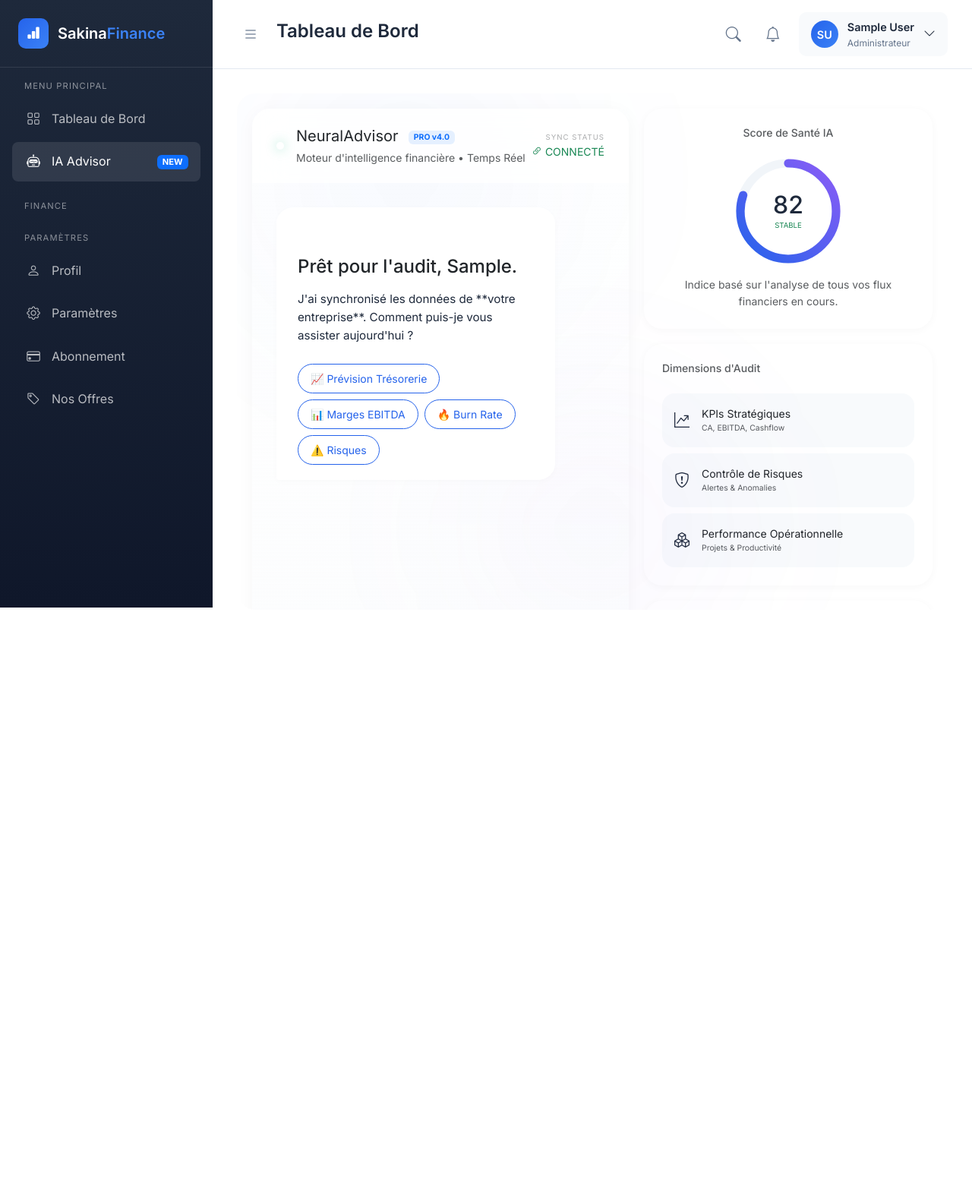
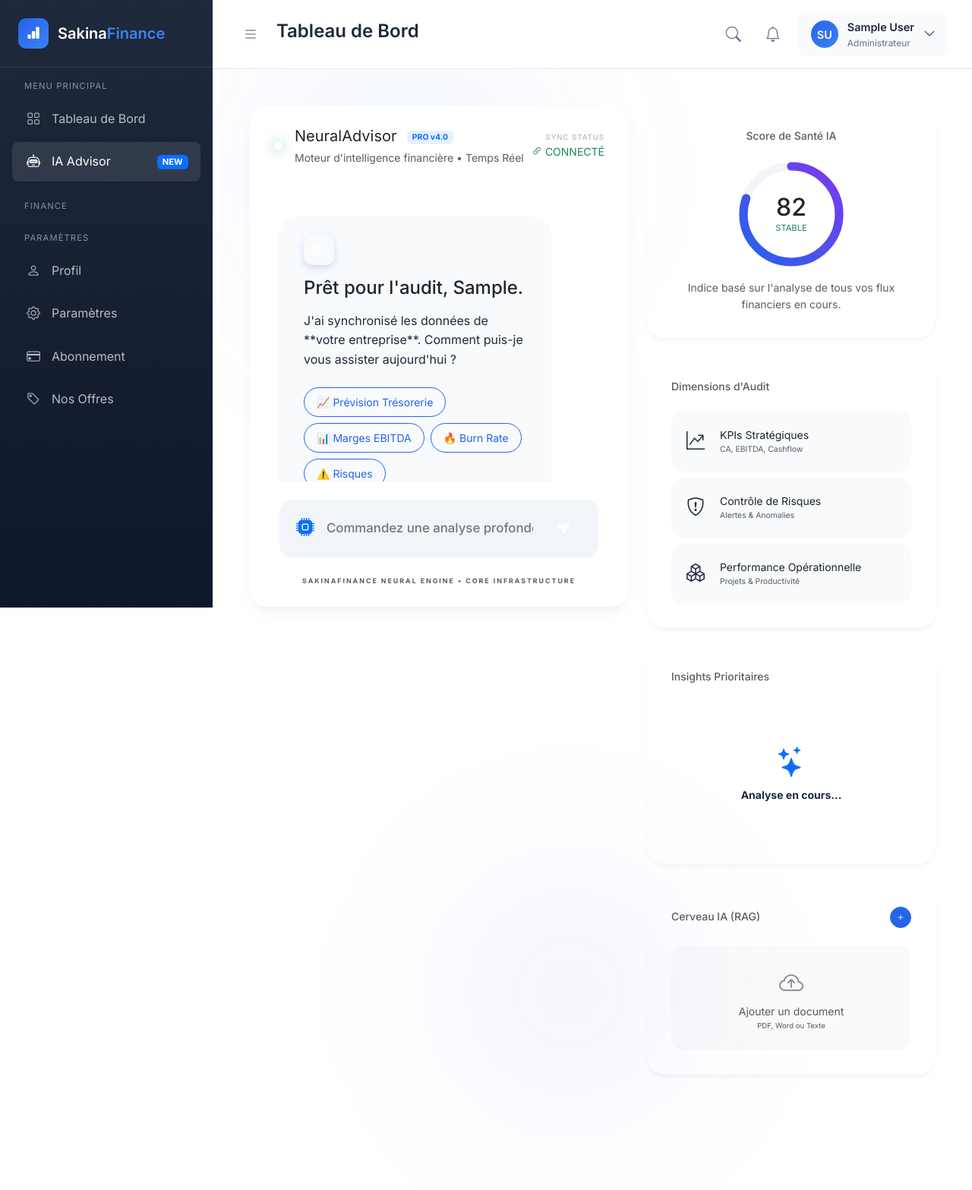
Before and after one commit to ba2664890/sakinafinance, a Django app: page /dashboard/ai-advisor/ in a window 1280 px wide. Shown: the whole page at 76% size. Before the commit the page ends 800 px from the top, so only its background shows below. Run offline with Django 5.2, Linux system fonts and the light colour scheme; the visitor is signed in with stand-in values (Sample User, id 1); data that the repository does not hold is empty; parts of the project's set-up code (start-up, migrations or seed data) failed here and were passed over.

Commit message:
ajout des fichiers modif

```diff
--- a/requirements.txt
+++ b/requirements.txt
@@ -141,3 +141,5 @@ xlrd==2.0.1
 yarl==1.23.0
 YubiOTP==1.0.0
 django-anymail[resend]==12.0
+pypdf
+docx2txt
--- a/sakinafinance/ai_engine/urls.py
+++ b/sakinafinance/ai_engine/urls.py
@@ -8,4 +8,5 @@ urlpatterns = [
     path('', views.ai_dashboard, name='ai_engine_dashboard'),
     path('api/forecast/', views.ai_forecast_api, name='ai_forecast_api'),
     path('api/chat/', views.api_ai_chat, name='api_ai_chat'),
+    path('api/knowledge/upload/', views.api_upload_knowledge, name='api_upload_knowledge'),
 ]
--- a/sakinafinance/hr/views.py
+++ b/sakinafinance/hr/views.py
@@ -23,7 +23,7 @@ def _get_company(request):
 
 
 @login_required
-def hr_view(request):
+def hr_dashboard(request):
     """Module RH & Paie — vue principale (Squelette)"""
     return render(request, 'hr/index.html', {'page_title': 'RH & Paie'})
 
--- a/templates/core/ai_advisor.html
+++ b/templates/core/ai_advisor.html
@@ -7,14 +7,14 @@
 <style>
     :root {
         --ai-primary: #2563eb;
-        --ai-secondary: #8b5cf6;
+        --ai-secondary: #7c3aed;
         --ai-accent: #10b981;
-        --ai-bg: #f8fafc;
+        --ai-bg: #f1f5f9;
         --ai-card: #ffffff;
-        --ai-glass: rgba(255, 255, 255, 0.8);
-        --ai-border: #e2e8f0;
-        --ai-text: #1e293b;
-        --ai-text-muted: #64748b;
+        --ai-glass: rgba(255, 255, 255, 0.9);
+        --ai-border: #cbd5e1;
+        --ai-text: #0f172a;
+        --ai-text-muted: #475569;
         --font-main: 'Outfit', sans-serif;
         --font-mono: 'JetBrains Mono', monospace;
     }
@@ -25,29 +25,43 @@
     .ai-wrapper {
         color: var(--ai-text);
         border-radius: 24px;
-        padding: 1.25rem;
-        height: calc(100vh - 120px);
+        padding: 1rem;
+        min-height: calc(100vh - 100px);
         display: grid;
         grid-template-columns: 1fr 380px;
-        gap: 1.25rem;
+        gap: 1.5rem;
         position: relative;
-        overflow: hidden;
     }
 
-    /* Soft Glows for Light Mode */
+    @media (max-width: 1200px) {
+        .ai-wrapper { grid-template-columns: 1fr 320px; }
+    }
+
+    @media (max-width: 991px) {
+        .ai-wrapper {
+            grid-template-columns: 1fr;
+            height: auto;
+            display: flex;
+            flex-direction: column;
+        }
+        .chat-section { height: 600px; order: 1; }
+        .sidebar-panel { order: 2; }
+    }
+
+    /* Soft Glows for Light Mode - Slightly more subtle */
     .bg-glow-1 {
         position: absolute; width: 600px; height: 600px;
-        background: radial-gradient(circle, rgba(37, 99, 235, 0.05) 0%, transparent 70%);
+        background: radial-gradient(circle, rgba(37, 99, 235, 0.08) 0%, transparent 70%);
         top: -200px; left: -100px; z-index: 0; filter: blur(100px);
         animation: float-glow 20s infinite alternate ease-in-out;
     }
     .bg-glow-2 {
         position: absolute; width: 500px; height: 500px;
-        background: radial-gradient(circle, rgba(139, 92, 246, 0.05) 0%, transparent 70%);
+        background: radial-gradient(circle, rgba(124, 58, 237, 0.08) 0%, transparent 70%);
         bottom: -100px; right: 300px; z-index: 0; filter: blur(80px);
         animation: float-glow 25s infinite alternate-reverse ease-in-out;
     }
-    @keyframes float-glow { 0% { transform: translate(0,0) scale(1); } 100% { transform: translate(100px, 50px) scale(1.1); } }
+    @keyframes float-glow { 0% { transform: translate(0,0) scale(1); } 100% { transform: translate(60px, 30px) scale(1.05); } }
 
     /* Central Chat Section */
     .chat-section {
@@ -58,13 +72,18 @@
         flex-direction: column;
         z-index: 1;
         overflow: hidden;
-        box-shadow: 0 4px 24px rgba(0,0,0,0.04);
+        box-shadow: 0 10px 25px -5px rgba(0, 0, 0, 0.05), 0 8px 10px -6px rgba(0, 0, 0, 0.05);
+        height: calc(100vh - 140px);
+    }
+
+    @media (max-width: 991px) {
+        .chat-section { height: 600px; }
     }
 
     .chat-header {
-        padding: 1.25rem 2rem;
-        border-bottom: 1px solid var(--ai-border);
-        background: rgba(255,255,255,0.8);
+        padding: 1.5rem 2rem;
+        border-bottom: 2px solid var(--ai-bg);
+        background: rgba(255,255,255,0.95);
         backdrop-filter: blur(20px);
         display: flex;
         justify-content: space-between;
@@ -72,74 +91,74 @@
     }
 
     .neural-dot {
-        width: 10px; height: 10px;
+        width: 12px; height: 12px;
         background: var(--ai-accent);
         border-radius: 50%;
-        box-shadow: 0 0 15px rgba(16, 185, 129, 0.4);
+        box-shadow: 0 0 15px rgba(16, 185, 129, 0.5);
         position: relative;
     }
     .neural-dot::after {
         content: ''; position: absolute; width: 100%; height: 100%; border-radius: 50%;
         background: var(--ai-accent); animation: ripple 2.5s infinite;
     }
-    @keyframes ripple { 0% { transform: scale(1); opacity: 0.6; } 100% { transform: scale(3); opacity: 0; } }
+    @keyframes ripple { 0% { transform: scale(1); opacity: 0.6; } 100% { transform: scale(3.5); opacity: 0; } }
 
     .chat-messages {
-        flex: 1; overflow-y: auto; padding: 2rem;
-        display: flex; flex-direction: column; gap: 1.5rem;
+        flex: 1; overflow-y: auto; padding: 2.5rem;
+        display: flex; flex-direction: column; gap: 2rem;
         scroll-behavior: smooth;
-        background: linear-gradient(180deg, rgba(255,255,255,0) 0%, rgba(248,250,252,0.5) 100%);
+        background: #ffffff;
     }
 
     /* Message Bubbles */
     .msg {
-        max-width: 85%; padding: 1.25rem 1.75rem; border-radius: 22px;
-        font-size: 0.95rem; line-height: 1.6;
-        animation: slide-up 0.5s cubic-bezier(0.22, 1, 0.36, 1) forwards;
-        opacity: 0; transform: translateY(20px);
+        max-width: 85%; padding: 1.5rem 2rem; border-radius: 24px;
+        font-size: 1rem; line-height: 1.6;
+        animation: slide-up 0.4s cubic-bezier(0.22, 1, 0.36, 1) forwards;
+        opacity: 0; transform: translateY(15px);
     }
     @keyframes slide-up { to { opacity: 1; transform: translateY(0); } }
 
     .msg-ai {
-        background: white;
+        background: #f8fafc;
         border: 1px solid var(--ai-border);
         color: var(--ai-text); border-bottom-left-radius: 4px;
         align-self: flex-start;
-        box-shadow: 0 2px 8px rgba(0,0,0,0.02);
+        box-shadow: 0 4px 6px -1px rgba(0, 0, 0, 0.05);
     }
     .msg-user {
-        background: var(--ai-primary);
+        background: linear-gradient(135deg, var(--ai-primary) 0%, var(--ai-secondary) 100%);
         color: white; align-self: flex-end; border-bottom-right-radius: 4px;
-        box-shadow: 0 10px 20px -5px rgba(37, 99, 235, 0.3);
+        box-shadow: 0 10px 15px -3px rgba(37, 99, 235, 0.25);
     }
 
     .ai-avatar {
-        width: 32px; height: 32px;
+        width: 40px; height: 40px;
         background: linear-gradient(135deg, var(--ai-primary), var(--ai-secondary));
-        border-radius: 8px; display: flex; align-items: center;
-        justify-content: center; margin-bottom: 0.75rem; font-size: 1rem;
-        color: white;
+        border-radius: 12px; display: flex; align-items: center;
+        justify-content: center; margin-bottom: 1rem; font-size: 1.25rem;
+        color: white; box-shadow: 0 4px 10px rgba(37, 99, 235, 0.2);
     }
 
     /* Thinking State */
     #thinking-indicator {
-        display: none; align-self: flex-start; padding: 0.75rem 1.25rem;
-        background: white; border: 1px solid var(--ai-border);
-        border-radius: 18px; border-bottom-left-radius: 4px;
+        display: none; align-self: flex-start; padding: 1rem 1.5rem;
+        background: #f8fafc; border: 1px solid var(--ai-border);
+        border-radius: 20px; border-bottom-left-radius: 4px;
     }
-    .dots { display: flex; gap: 6px; }
-    .dot { width: 6px; height: 6px; background: var(--ai-primary); border-radius: 50%; animation: bounce 1.2s infinite; }
+    .dots { display: flex; gap: 8px; }
+    .dot { width: 8px; height: 8px; background: var(--ai-primary); border-radius: 50%; animation: bounce 1.2s infinite; }
     .dot:nth-child(2) { animation-delay: 0.2s; }
     .dot:nth-child(3) { animation-delay: 0.4s; }
 
     /* Input Area */
-    .input-area { padding: 1.5rem 2rem; background: white; border-top: 1px solid var(--ai-border); }
+    .input-area { padding: 1.5rem 2.5rem; background: white; border-top: 2px solid var(--ai-bg); }
     .command-box {
         background: #f1f5f9;
-        border: 1px solid var(--ai-border);
-        border-radius: 20px; padding: 0.5rem 1rem;
-        display: flex; align-items: center; gap: 0.75rem;
-        transition: all 0.3s;
+        border: 2px solid transparent;
+        border-radius: 16px; padding: 0.75rem 1.25rem;
+        display: flex; align-items: center; gap: 1rem;
+        transition: all 0.2s ease;
     }
     .command-box:focus-within {
         border-color: var(--ai-primary); background: white;
@@ -147,44 +166,59 @@
     }
     .command-box input {
         flex: 1; background: transparent; border: none; color: var(--ai-text);
-        font-size: 1.05rem; padding: 0.5rem; outline: none;
+        font-size: 1.05rem; outline: none; font-weight: 500;
     }
 
     .btn-submit {
         background: var(--ai-primary);
-        border: none; width: 42px; height: 42px; border-radius: 12px;
+        border: none; width: 48px; height: 48px; border-radius: 12px;
         color: white; transition: all 0.3s; display: flex; align-items: center; justify-content: center;
     }
-    .btn-submit:hover { transform: scale(1.05); box-shadow: 0 5px 15px rgba(37, 99, 235, 0.3); }
+    .btn-submit:hover { transform: translateY(-2px); box-shadow: 0 8px 20px rgba(37, 99, 235, 0.3); }
 
     /* Sidebar Panels */
-    .sidebar-panel { display: flex; flex-direction: column; gap: 1.25rem; }
+    .sidebar-panel { display: flex; flex-direction: column; gap: 1.5rem; }
     .premium-card {
         background: white;
-        border: 1px solid var(--ai-border); border-radius: 24px; padding: 1.5rem;
-        box-shadow: 0 2px 12px rgba(0,0,0,0.03);
+        border: 1px solid var(--ai-border); border-radius: 24px; padding: 2rem;
+        box-shadow: 0 4px 6px -1px rgba(0, 0, 0, 0.05);
     }
     .score-percentage .h1 { font-family: var(--font-mono); color: var(--ai-text); }
 
     .nav-suggestion {
         background: #f8fafc; border: 1px solid var(--ai-border);
-        border-radius: 16px; padding: 1rem; display: flex; align-items: center;
-        gap: 1rem; cursor: pointer; transition: all 0.2s ease;
+        border-radius: 16px; padding: 1.25rem; display: flex; align-items: center;
+        gap: 1.25rem; cursor: pointer; transition: all 0.2s ease;
     }
     .nav-suggestion:hover {
         background: white; border-color: var(--ai-primary);
-        box-shadow: 0 4px 12px rgba(0,0,0,0.05); transform: translateY(-2px);
+        box-shadow: 0 10px 15px -3px rgba(0, 0, 0, 0.1); transform: translateY(-3px);
     }
-    .nav-suggestion i { font-size: 1.25rem; color: var(--ai-primary); }
+    .nav-suggestion i { font-size: 1.5rem; color: var(--ai-primary); }
 
-    /* Chart Overrides */
-    canvas { filter: none; }
+    /* Markdown styling - Higher Contrast */
+    .msg-ai p { margin-bottom: 1rem; color: var(--ai-text); }
+    .msg-ai ul { padding-left: 1.5rem; margin-bottom: 1rem; }
+    .msg-ai li { margin-bottom: 0.5rem; }
+    .msg-ai strong { color: var(--ai-primary); font-weight: 800; }
+    .msg-ai blockquote { border-left: 4px solid var(--ai-primary); padding-left: 1.25rem; color: var(--ai-text-muted); font-style: italic; background: rgba(37,99,235,0.03); padding-top: 0.5rem; padding-bottom: 0.5rem; margin: 1rem 0; border-radius: 0 8px 8px 0; }
 
-    /* Markdown styling */
-    .msg-ai p { margin-bottom: 0.75rem; }
-    .msg-ai ul { padding-left: 1.2rem; margin-bottom: 0.75rem; }
-    .msg-ai strong { color: var(--ai-primary); font-weight: 700; }
-    .msg-ai blockquote { border-left: 3px solid var(--ai-primary); padding-left: 1rem; color: var(--ai-text-muted); font-style: italic; }
+    /* Knowledge Base Section */
+    .kb-item {
+        padding: 0.75rem; border-radius: 12px; border: 1px solid var(--ai-border);
+        background: #f8fafc; margin-bottom: 0.5rem; transition: all 0.2s;
+        display: flex; align-items: center; gap: 0.75rem;
+    }
+    .kb-item:hover { background: white; border-color: var(--ai-primary); }
+    .kb-item i { font-size: 1.25rem; color: var(--ai-primary); }
+
+    .upload-zone {
+        border: 2px dashed var(--ai-border); border-radius: 16px;
+        padding: 1.5rem; text-align: center; cursor: pointer;
+        transition: all 0.2s; background: #fafafa;
+    }
+    .upload-zone:hover { border-color: var(--ai-primary); background: white; }
+    .upload-zone i { font-size: 2rem; color: var(--ai-primary); opacity: 0.5; }
 </style>
 {% endblock %}
 
@@ -217,10 +251,10 @@
                 <p>J'ai synchronisé les données de **{{ request.user.company.name|default:"votre entreprise" }}**. Comment puis-je vous assister aujourd'hui ?</p>
 
                 <div class="ai-actions mt-4 d-flex flex-wrap gap-2">
-                    <button class="btn btn-sm btn-outline-primary border-opacity-20 rounded-pill px-3 py-2" onclick="triggerAsk('Prévision de trésorerie')">📈 Prévision Trésorerie</button>
-                    <button class="btn btn-sm btn-outline-primary border-opacity-20 rounded-pill px-3 py-2" onclick="triggerAsk('Analyse de marge')">📊 Marges EBITDA</button>
-                    <button class="btn btn-sm btn-outline-primary border-opacity-20 rounded-pill px-3 py-2" onclick="triggerAsk('Burn rate actuel')">🔥 Burn Rate</button>
-                    <button class="btn btn-sm btn-outline-primary border-opacity-20 rounded-pill px-3 py-2" onclick="triggerAsk('Risques récents')">⚠️ Risques</button>
+                    <button class="btn btn-sm btn-outline-primary border-opacity-50 rounded-pill px-3 py-2 fw-600" onclick="triggerAsk('Prévision de trésorerie')">📈 Prévision Trésorerie</button>
+                    <button class="btn btn-sm btn-outline-primary border-opacity-50 rounded-pill px-3 py-2 fw-600" onclick="triggerAsk('Analyse de marge')">📊 Marges EBITDA</button>
+                    <button class="btn btn-sm btn-outline-primary border-opacity-50 rounded-pill px-3 py-2 fw-600" onclick="triggerAsk('Burn rate actuel')">🔥 Burn Rate</button>
+                    <button class="btn btn-sm btn-outline-primary border-opacity-50 rounded-pill px-3 py-2 fw-600" onclick="triggerAsk('Risques récents')">⚠️ Risques</button>
                 </div>
             </div>
         </div>
@@ -252,7 +286,7 @@
     <div class="sidebar-panel">
         <!-- Health Score -->
         <div class="premium-card text-center">
-            <h6 class="text-muted small fw-800 tracking-widest uppercase mb-4 opacity-70">Score de Santé IA</h6>
+            <h6 class="text-muted small fw-800 tracking-widest uppercase mb-4">Score de Santé IA</h6>
             <div class="score-circle mx-auto position-relative" style="width: 140px; height: 140px;">
                 <svg viewBox="0 0 100 100" class="w-100 h-100">
                     <circle cx="50" cy="50" r="45" fill="none" stroke="#f1f5f9" stroke-width="8"></circle>
@@ -260,13 +294,13 @@
                     <defs>
                         <linearGradient id="scoreGrad" x1="0%" y1="0%" x2="100%" y2="100%">
                             <stop offset="0%" stop-color="#2563eb"></stop>
-                            <stop offset="100%" stop-color="#8b5cf6"></stop>
+                            <stop offset="100%" stop-color="#7c3aed"></stop>
                         </linearGradient>
                     </defs>
                 </svg>
                 <div class="position-absolute top-50 start-50 translate-middle text-center score-percentage">
-                    <div class="h2 fw-800 mb-0">{{ confidence|default:"82" }}</div>
-                    <div class="small fw-900 text-success" style="font-size: 0.6rem">STABLE</div>
+                    <div class="h2 fw-900 mb-0 text-dark">{{ confidence|default:"82" }}</div>
+                    <div class="small fw-900 text-success" style="font-size: 0.7rem">STABLE</div>
                 </div>
             </div>
             <p class="small text-muted mt-3 mb-0 px-2">Indice basé sur l'analyse de tous vos flux financiers en cours.</p>
@@ -302,9 +336,9 @@
 
         <!-- Latest Insights from Context -->
         <div class="premium-card flex-grow-1 overflow-auto">
-            <h6 class="text-muted small fw-800 tracking-widest uppercase mb-4 opacity-70">Insights Prioritaires</h6>
+            <h6 class="text-muted small fw-800 tracking-widest uppercase mb-4">Insights Prioritaires</h6>
             {% for item in insights %}
-            <div class="p-3 rounded-4 mb-3 border border-light bg-light">
+            <div class="p-3 rounded-4 mb-3 border border-light bg-white shadow-sm">
                 <div class="d-flex justify-content-between align-items-center mb-2">
                     <span class="badge bg-primary bg-opacity-10 text-primary rounded-pill px-2" style="font-size: 0.55rem">
                         {{ item.get_insight_type_display|upper }}
@@ -320,6 +354,39 @@
                 <div class="small fw-bold">Analyse en cours...</div>
             </div>
             {% endfor %}
+        </div>
+
+        <!-- Knowledge Base -->
+        <div class="premium-card">
+            <div class="d-flex justify-content-between align-items-center mb-4">
+                <h6 class="text-muted small fw-800 tracking-widest uppercase mb-0">Cerveau IA (RAG)</h6>
+                <button class="btn btn-sm btn-primary rounded-circle" style="width: 28px; height: 28px; padding: 0" onclick="document.getElementById('kbFile').click()">
+                    <i class="bi bi-plus"></i>
+                </button>
+                <input type="file" id="kbFile" hidden accept=".pdf,.docx,.txt" onchange="uploadKnowledge(this)">
+            </div>
+
+            <div id="kbList" class="flex-column gap-1">
+                {% for doc in knowledge_documents %}
+                <div class="kb-item">
+                    <i class="bi bi-file-earmark-text"></i>
+                    <div class="overflow-hidden">
+                        <div class="small fw-800 text-truncate text-dark" style="max-width: 200px">{{ doc.filename }}</div>
+                        <div class="text-muted" style="font-size: 0.6rem">
+                            {% if doc.status == 'indexed' %}<i class="bi bi-check-circle-fill text-success"></i> INDEXÉ • {{ doc.chunk_count }} segments
+                            {% elif doc.status == 'processing' %}<i class="spinner-border spinner-border-sm"></i> ANALYSE...
+                            {% else %}<i class="bi bi-exclamation-circle-fill text-danger"></i> ÉCHEC{% endif %}
+                        </div>
+                    </div>
+                </div>
+                {% empty %}
+                <div class="upload-zone" onclick="document.getElementById('kbFile').click()">
+                    <i class="bi bi-cloud-arrow-up mb-2"></i>
+                    <div class="small fw-800 text-muted">Ajouter un document</div>
+                    <div class="text-muted" style="font-size: 0.6rem">PDF, Word ou Texte</div>
+                </div>
+                {% endfor %}
+            </div>
         </div>
     </div>
 </div>
@@ -349,9 +416,9 @@
             if (items && items.length) {
                 content += '<div class="mt-3 d-flex flex-column gap-2">';
                 items.forEach(item => {
-                    content += `<div class="p-3 rounded-4 bg-light border border-light">
+                    content += `<div class="p-3 rounded-4 bg-white shadow-sm border border-light">
                         <div class="fw-800 small text-dark">${item.title}</div>
-                        <div class="small text-muted">${item.desc}</div>
+                        <div class="small text-muted" style="font-size: 0.85rem">${item.desc}</div>
                     </div>`;
                 });
                 content += '</div>';
@@ -404,6 +471,44 @@
 
     interactForm.onsubmit = (e) => { e.preventDefault(); triggerAsk(inputField.value); };
 
+    async function uploadKnowledge(input) {
+        if (!input.files || !input.files[0]) return;
+        const file = input.files[0];
+        const formData = new FormData();
+        formData.append('file', file);
+        formData.append('csrfmiddlewaretoken', '{{ csrf_token }}');
+
+        // UI Feedback
+        const kbList = document.getElementById('kbList');
+        const tempItem = document.createElement('div');
+        tempItem.className = 'kb-item';
+        tempItem.innerHTML = `<i class="spinner-border spinner-border-sm text-primary"></i>
+            <div>
+                <div class="small fw-800 text-dark">${file.name}</div>
+                <div class="text-muted" style="font-size: 0.6rem">Téléchargement...</div>
+            </div>`;
+        kbList.prepend(tempItem);
+
+        try {
+            const resp = await fetch('{% url "api_upload_knowledge" %}', {
+                method: 'POST',
+                body: formData
+            });
+            const data = await resp.json();
+            if (data.status === 'success') {
+                location.reload();
+            } else {
+                tempItem.innerHTML = `<i class="bi bi-exclamation-circle-fill text-danger"></i>
+                    <div>
+                        <div class="small fw-800 text-dark">${file.name}</div>
+                        <div class="text-muted" style="font-size: 0.6rem">${data.error || 'Erreur'}</div>
+                    </div>`;
+            }
+        } catch (e) {
+            tempItem.innerHTML = `<i class="bi bi-exclamation-circle-fill text-danger"></i><div>Erreur réseau</div>`;
+        }
+    }
+
     function renderChart(id, payload) {
         const ctx = document.getElementById(id).getContext('2d');
         const isLine = payload.chart_type === 'line';
```
Also changed, not shown: sakinafinance/ai_engine/models.py (+61 -0 lines), sakinafinance/ai_engine/services_rag.py (added, +184 -0 lines), sakinafinance/ai_engine/views.py (+79 -2 lines), templates/core/dashboard.html (+10 -0 lines), sakinafinance/ai_engine/migrations/0002_knowledgedocument_knowledgechunk.py (added).
